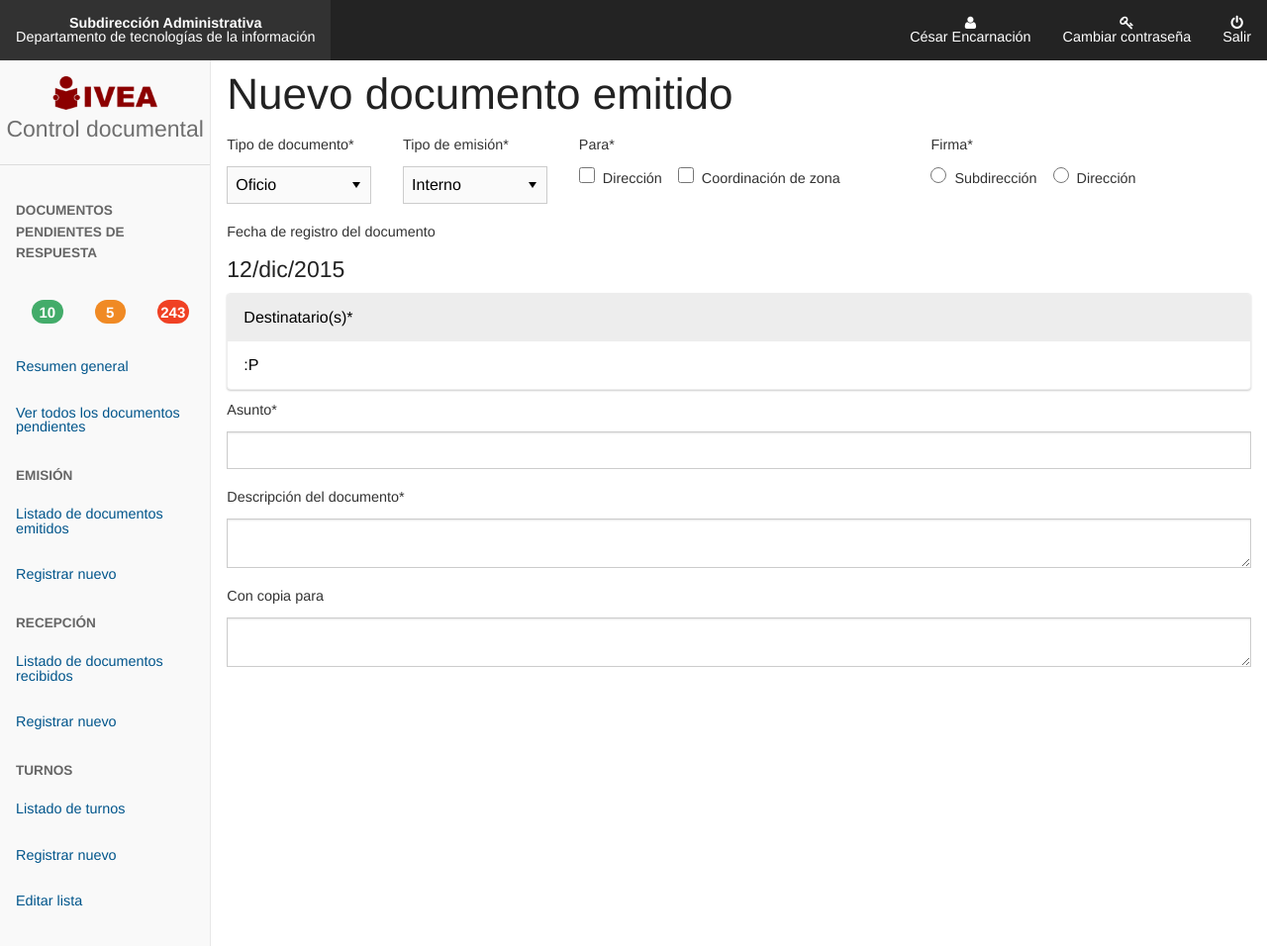
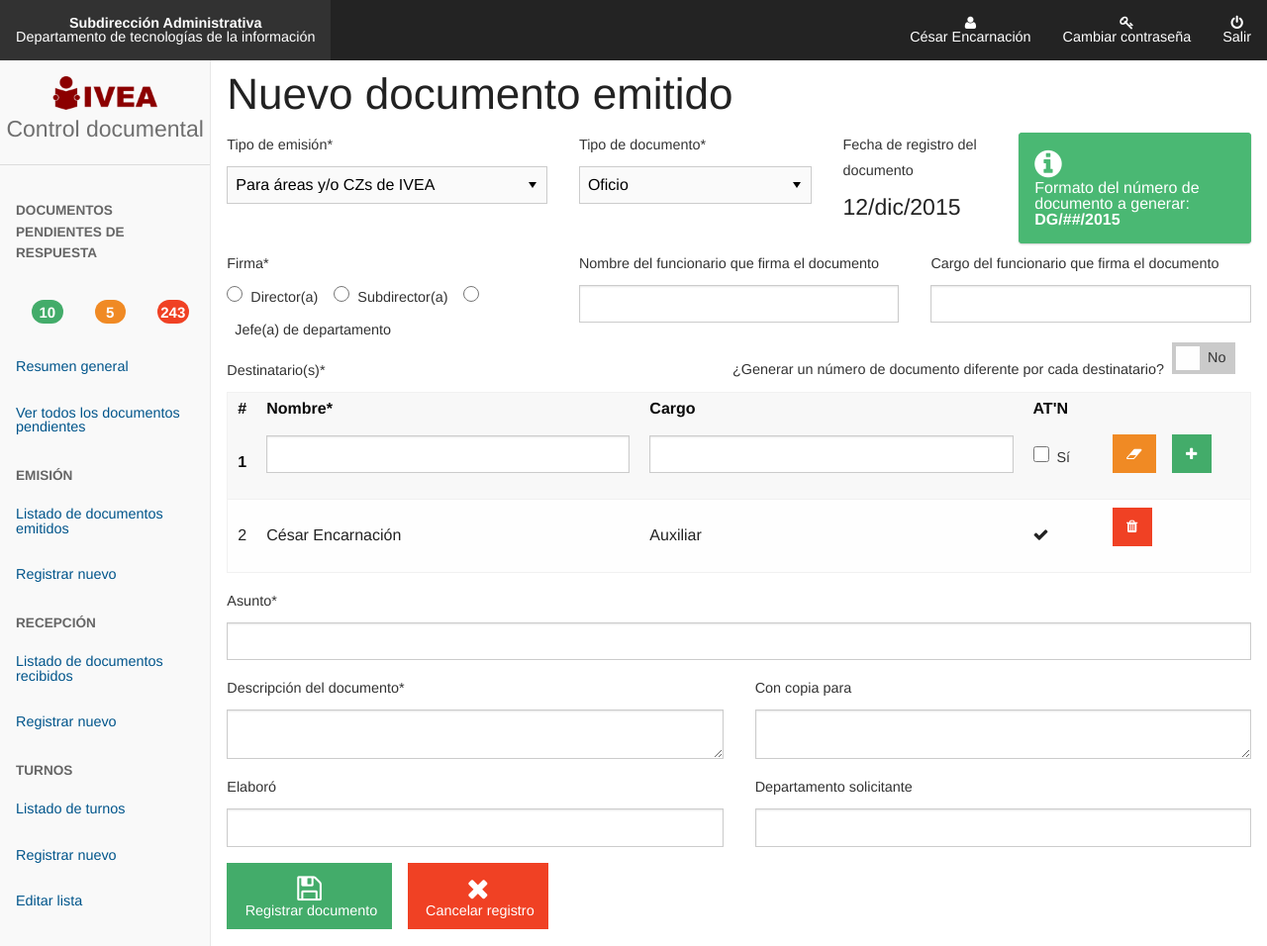
Before and after one commit to cesariux23/documentacion, a Node server app: page /emision/registro in a window 1280 px wide. Shown: the whole page at 99% size. Run offline with Node 20, Linux system fonts and the light colour scheme.

Commit message:
formulario de registro de documento emitido

```diff
--- a/public/stylesheets/style.css
+++ b/public/stylesheets/style.css
@@ -36,6 +36,11 @@ a {
 
 .menu-bar li a span{
   font-size: 15px !important;
+}
+
+/*color para switch*/
+.blanco{
+  color: white !important;
 }
 /*Imagenes para imprimir*/
 .margin0{
--- a/views/emision/new.jade
+++ b/views/emision/new.jade
@@ -2,44 +2,108 @@ extends ../layout
 block content
   form
     .grid-block
-      .medium-2.grid-content
+      .medium-4.grid-content
+        label Tipo de emisión*
+        select
+          option(value="Interno") Para áreas y/o CZs de IVEA
+          option(value="Externo") Para dependencias externas
+      .medium-3.grid-content
         label Tipo de documento*
         select
           option(value='Oficio') Oficio
-          option(value='Tarjera') Tarjera
+          option(value='Tarjera') Tarjeta
           option(value='Circular') Circular
       .medium-2.grid-content
-        label Tipo de emisión*
-        select
-          option(value="Interno") Interno
-          option(value="Externo") Externo
-      .medium-4.grid-content
-        label Para*
-        input(type="checkbox" id="subdireccion")
-        label(for="pdireccion") Dirección
-        input(type="checkbox" id="coordinacion")
-        label(for="pcoordinacion") Coordinación de zona
-      .medium-3.grid-content
-        label Firma*
-        input(type="radio" id="subdireccion" name="areafirma")
-        label(for="fsubdireccion") Subdirección
-        input(type="radio" id="fdireccion" name="areafirma")
-        label(for="fdireccion") Dirección
-      .medium-4.grid-content
         label Fecha de registro del documento
         h4 12/dic/2015
+      .medium-3.grid-content
+          .card.success
+            .card-divider
+              i.fa.fa-info-circle.fa-2x
+              br
+              |Formato del número de documento a generar:
+              b DG/##/2015
+    .grid-block
+      .medium-4.grid-content
+        label Firma*
+        input(type="radio" id="fdireccion" name="areafirma")
+        label(for="fdireccion") Director(a)
+        input(type="radio" id="subdireccion" name="areafirma")
+        label(for="fsubdireccion") Subdirector(a)
+        input(type="radio" id="fdepto" name="areafirma")
+        label(for="fdepto") Jefe(a) de departamento
+      .medium-4.grid-content
+        label Nombre del funcionario que firma el documento
+        input(type="text")
+      .medium-4.grid-content
+        label Cargo del funcionario que firma el documento
+        input(type="text")
+    .grid-block
       .medium-12.grid-content
-        .card
-          .card-divider
-            span Destinatario(s)*
-          .card-section
-            span :P
+        .clearfix
+          .float-left
+            br
+            label Destinatario(s)*
+          .float-right
+            label
+              |¿Generar un número de documento diferente por cada destinatario?
+              input.switch-input(type="checkbox" id="cbVariosDestinatarios")
+              label.switch-paddle(for="cbVariosDestinatarios")
+                span.switch-active.blanco(aria-hidden="true") Sí
+                span.switch-inactive(aria-hidden="true") No
+          table.max
+            thead
+              tr
+                th(width="10px") #
+                td Nombre*
+                td Cargo
+                td(width="80px") AT'N
+                td(width="150px")
+              tr
+                th 1
+                th
+                  input(type="text")
+                th
+                  input(type="text")
+                th
+                  input(type="checkbox" id="atn")
+                  label(for="atn") Sí
+                th
+                  button.button.warning
+                    i.fa.fa-eraser
+                  button.button.success
+                    i.fa.fa-plus
+            tbody
+              tr
+                td 2
+                td César Encarnación
+                td Auxiliar
+                td
+                  i.fa.fa-check
+                td
+                  a.button.alert
+                    i.fa.fa-trash
       .medium-12.grid-content
         label Asunto*
         input(type="text")
-      .medium-12.grid-content
+      .medium-6.grid-content
         label Descripción del documento*
         textarea
-      .medium-12.grid-content
+      .medium-6.grid-content
         label Con copia para
         textarea
+      .medium-6.grid-content
+        label Elaboró
+        input(type="text")
+      .medium-6.grid-content
+        label Departamento solicitante
+        input(type="text")
+      .medium-12.grid-content
+        button.button.success
+          i.fa.fa-save.fa-2x
+          br
+          |&nbspRegistrar documento
+        a.button.alert(href="/emision")
+          i.fa.fa-times.fa-2x
+          br
+          |&nbspCancelar registro
```
